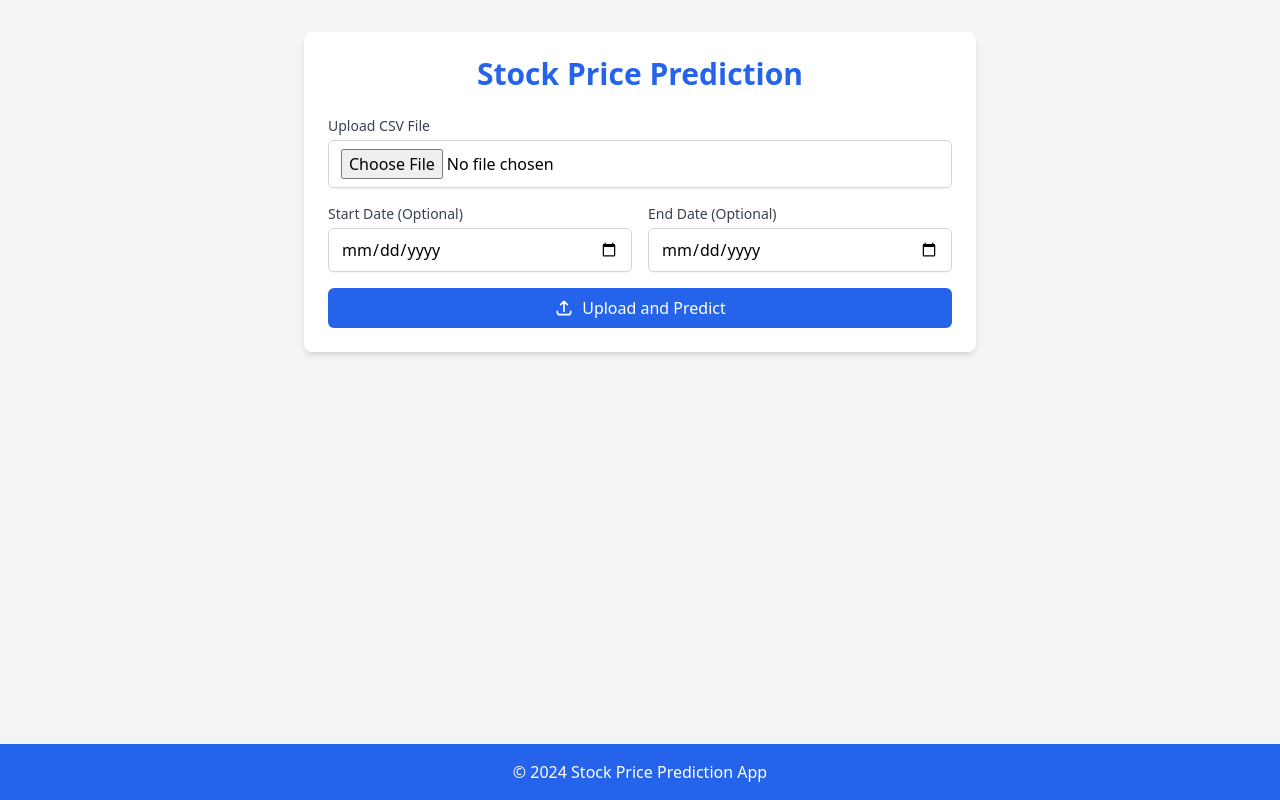
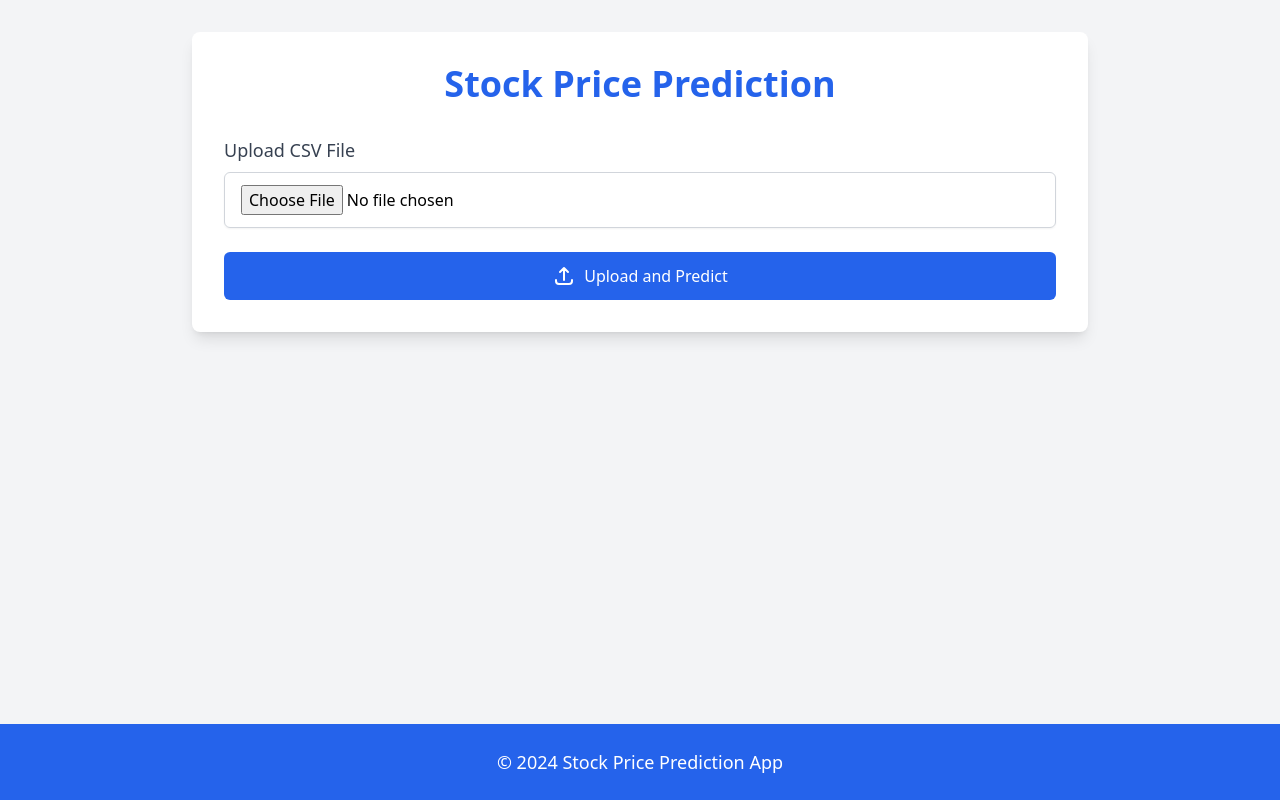
Before and after one commit to adars124/stock-prediction, a FastAPI app: page / in a window 1280 px wide. Run offline with FastAPI, Linux system fonts and the light colour scheme; some libraries are stand-ins or nearby versions.

Commit message:
style: design enhancements and chart fixes

```diff
--- a/src/templates/index.html
+++ b/src/templates/index.html
@@ -5,65 +5,37 @@
     <meta name="viewport" content="width=device-width, initial-scale=1.0" />
     <title>Stock Price Prediction</title>
     <script src="https://cdn.tailwindcss.com"></script>
+    <!-- Load Chart.js from CDN -->
     <script src="https://cdn.jsdelivr.net/npm/chart.js"></script>
   </head>
   <body class="bg-gray-100 min-h-screen flex flex-col">
     <div class="container mx-auto px-4 py-8 flex-grow">
-      <div class="bg-white shadow-md rounded-lg p-6 max-w-2xl mx-auto">
-        <h1 class="text-3xl font-bold mb-6 text-center text-blue-600">
+      <div class="bg-white shadow-lg rounded-lg p-8 max-w-4xl mx-auto">
+        <h1 class="text-4xl font-bold mb-8 text-center text-blue-600">
           Stock Price Prediction
         </h1>
 
-        <form id="uploadForm" class="space-y-4" enctype="multipart/form-data">
+        <form id="uploadForm" class="space-y-6" enctype="multipart/form-data">
           <div>
-            <label for="file" class="block text-sm font-medium text-gray-700"
-              >Upload CSV File</label
-            >
+            <label for="file" class="block text-lg font-medium text-gray-700">
+              Upload CSV File
+            </label>
             <input
               type="file"
               id="file"
               name="file"
               accept=".csv"
-              class="mt-1 block w-full border border-gray-300 rounded-md shadow-sm py-2 px-3 focus:outline-none focus:ring-blue-500 focus:border-blue-500"
+              class="mt-2 block w-full border border-gray-300 rounded-md shadow-sm py-3 px-4 focus:outline-none focus:ring-blue-500 focus:border-blue-500"
               required
             />
           </div>
 
-          <div class="grid grid-cols-2 gap-4">
-            <div>
-              <label
-                for="startDate"
-                class="block text-sm font-medium text-gray-700"
-                >Start Date (Optional)</label
-              >
-              <input
-                type="date"
-                id="startDate"
-                name="start_date"
-                class="mt-1 block w-full border border-gray-300 rounded-md shadow-sm py-2 px-3 focus:outline-none focus:ring-blue-500 focus:border-blue-500"
-              />
-            </div>
-            <div>
-              <label
-                for="endDate"
-                class="block text-sm font-medium text-gray-700"
-                >End Date (Optional)</label
-              >
-              <input
-                type="date"
-                id="endDate"
-                name="end_date"
-                class="mt-1 block w-full border border-gray-300 rounded-md shadow-sm py-2 px-3 focus:outline-none focus:ring-blue-500 focus:border-blue-500"
-              />
-            </div>
-          </div>
-
           <button
             type="submit"
-            class="w-full bg-blue-600 text-white py-2 px-4 rounded-md hover:bg-blue-700 transition duration-300 flex items-center justify-center"
+            class="w-full bg-blue-600 text-white py-3 px-6 rounded-md hover:bg-blue-700 transition duration-300 flex items-center justify-center"
           >
             <svg
-              class="w-5 h-5 mr-2"
+              class="w-6 h-6 mr-2"
               fill="none"
               stroke="currentColor"
               viewBox="0 0 24 24"
@@ -80,55 +52,48 @@
           </button>
         </form>
 
-        <div id="loadingSpinner" class="hidden text-center mt-4">
+        <div id="loadingSpinner" class="hidden text-center mt-6">
           <div
-            class="inline-block animate-spin ease duration-300 w-8 h-8 border-4 border-blue-500 border-t-transparent rounded-full"
+            class="inline-block animate-spin ease duration-300 w-10 h-10 border-4 border-blue-500 border-t-transparent rounded-full"
           ></div>
-          <p class="text-gray-600 mt-2">Processing your data...</p>
+          <p class="text-gray-600 mt-4 text-lg">Processing your data...</p>
         </div>
 
-        <div id="resultsContainer" class="mt-6 hidden">
-          <h2 class="text-2xl font-semibold mb-4 text-blue-600">
+        <div id="resultsContainer" class="mt-8 hidden">
+          <h2 class="text-3xl font-semibold mb-6 text-blue-600">
             Prediction Results
           </h2>
 
-          <div class="grid md:grid-cols-2 gap-4">
+          <div class="space-y-8">
             <div>
-              <h3 class="text-lg font-medium mb-2">Performance Metrics</h3>
-              <div id="metricsDisplay" class="bg-gray-50 p-4 rounded-md"></div>
+              <h3 class="text-xl font-medium mb-4">Performance Metrics</h3>
+              <div
+                id="metricsDisplay"
+                class="bg-gray-50 p-6 rounded-md shadow-md"
+              ></div>
             </div>
 
             <div>
-              <h3 class="text-lg font-medium mb-2">Prediction Chart</h3>
-              <canvas id="predictionChart"></canvas>
-            </div>
-          </div>
-
-          <div class="mt-6">
-            <h3 class="text-lg font-medium mb-2">Detailed Predictions</h3>
-            <div class="overflow-x-auto">
-              <table
-                id="predictionsTable"
-                class="w-full border-collapse bg-white shadow-sm"
+              <h3 class="text-xl font-medium mb-4">Prediction Chart</h3>
+              <canvas
+                id="predictionChartContainer"
+                style="width: 100%; height: 600px"
+                <!--
+                Increased
+                height
+                --
               >
-                <thead>
-                  <tr class="bg-gray-100">
-                    <th class="border p-2">Index</th>
-                    <th class="border p-2">Actual Value</th>
-                    <th class="border p-2">Predicted Value</th>
-                  </tr>
-                </thead>
-                <tbody id="predictionsTableBody"></tbody>
-              </table>
+                ></canvas
+              >
             </div>
           </div>
         </div>
       </div>
     </div>
 
-    <footer class="bg-blue-600 text-white py-4">
+    <footer class="bg-blue-600 text-white py-6">
       <div class="container mx-auto text-center">
-        <p>&copy; 2024 Stock Price Prediction App</p>
+        <p class="text-lg">&copy; 2024 Stock Price Prediction App</p>
       </div>
     </footer>
 
@@ -157,39 +122,99 @@
 
             const data = await response.json();
 
+            // Hide loading spinner and show results container
             document.getElementById("loadingSpinner").classList.add("hidden");
             document
               .getElementById("resultsContainer")
               .classList.remove("hidden");
 
+            // Display metrics
             const metricsHtml = `
-                    <p>Mean Squared Error: ${data.metrics.mean_squared_error.toFixed(
-                      4
-                    )}</p>
-                    <p>Mean Absolute Error: ${data.metrics.mean_absolute_error.toFixed(
-                      4
-                    )}</p>
-                    <p>R² Score: ${data.metrics.r2_score.toFixed(4)}</p>
-                `;
+            <p class="text-lg"><strong>Mean Squared Error:</strong> ${data.metrics.MSE.toFixed(
+              4
+            )}</p>
+            <p class="text-lg"><strong>Mean Absolute Error:</strong> ${data.metrics.MAE.toFixed(
+              4
+            )}</p>
+            <p class="text-lg"><strong>RMSE:</strong> ${data.metrics.RMSE.toFixed(
+              4
+            )}</p>
+            <p class="text-lg"><strong>R²:</strong> ${data.metrics.R2.toFixed(
+              4
+            )}</p>
+          `;
             document.getElementById("metricsDisplay").innerHTML = metricsHtml;
 
-            const tableBody = document.getElementById("predictionsTableBody");
-            tableBody.innerHTML = "";
-            data.actual_values.forEach((actual, index) => {
-              const row = `
-                        <tr>
-                            <td class="border p-2">${index}</td>
-                            <td class="border p-2">${actual.toFixed(4)}</td>
-                            <td class="border p-2">${data.predictions[
-                              index
-                            ].toFixed(4)}</td>
-                        </tr>
-                    `;
-              tableBody.innerHTML += row;
+            // Prepare data for Chart.js
+            const chartData = {
+              labels: data.predictions.dates,
+              datasets: [
+                {
+                  label: "Actual Price",
+                  data: data.predictions.actual_prices,
+                  borderColor: "#8884d8",
+                  // fill: false,
+                  tension: 0.1,
+                  borderWidth: 3,
+                },
+                {
+                  label: "Predicted Price",
+                  data: data.predictions.predicted_prices,
+                  borderColor: "#82ca9d",
+                  // fill: false,
+                  tension: 0.1,
+                  borderWidth: 3,
+                },
+              ],
+            };
+
+            // Chart configuration options
+            const chartOptions = {
+              responsive: true,
+              scales: {
+                x: {
+                  title: {
+                    display: true,
+                    text: "Date",
+                    font: {
+                      size: 16,
+                    },
+                  },
+                },
+                y: {
+                  title: {
+                    display: true,
+                    text: "Price (Rs.)",
+                    font: {
+                      size: 16,
+                    },
+                  },
+                  min: 0,
+                },
+              },
+              plugins: {
+                tooltip: {
+                  callbacks: {
+                    label: function (context) {
+                      return `Rs. ${context.raw.toFixed(2)}`;
+                    },
+                  },
+                },
+              },
+            };
+
+            // Render the chart
+            const ctx = document
+              .getElementById("predictionChartContainer")
+              .getContext("2d");
+            new Chart(ctx, {
+              type: "line",
+              data: chartData,
+              options: chartOptions,
             });
           } catch (error) {
             console.error("Error:", error);
-            alert("Prediction failed. Please check your file and try again.");
+            alert(`Prediction failed: ${error.message}`);
             document.getElementById("loadingSpinner").classList.add("hidden");
           }
         });
```
